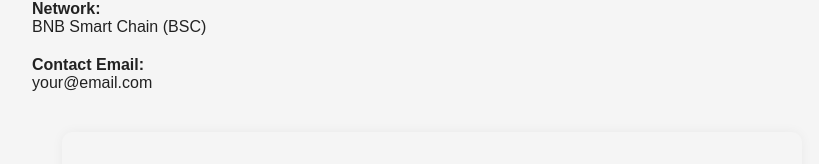
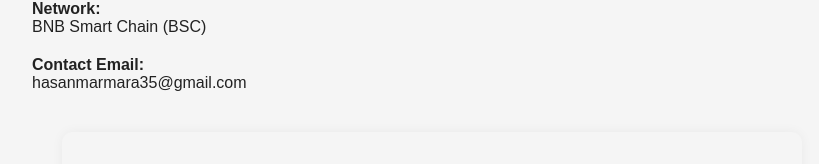
Before and after one commit to hasanm3547/sunplus-site, a plain HTML site: page index.html in a window 1280 px wide. Shown: the part 409-573 px from the top of the page, without its empty margins (208-1027 px from the left). Drawn offline with Linux system fonts and the light colour scheme.

```diff
--- a/index.html
+++ b/index.html
@@ -59,7 +59,7 @@
 
   <div class="section">
     <div class="label">Contact Email:</div>
-    <div>your@email.com</div>
+    <div>hasanmarmara35@gmail.com</div>
   </div>
 </body>
 </html>
```
